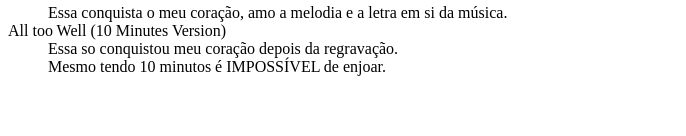
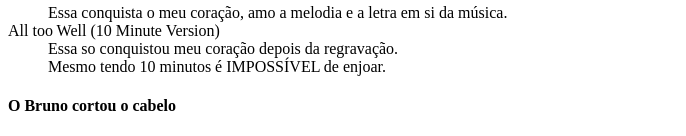
Before and after one commit to ufjf-dcc121/ufjf-dcc121-2022-1-atv2-rodriggocampos, a plain HTML site: page index.html in a window 1280 px wide. Shown: the part 661-797 px from the top of the page, without its empty margins (0-686 px from the left). Drawn offline with Linux system fonts and the light colour scheme.

Commit message:
alteraçoes

```diff
--- a/index.html
+++ b/index.html
@@ -43,10 +43,12 @@
         <dd>Essa conquista o meu coração, amo a melodia e a letra em si da música.</dd>
     </div>
     <div>
-        <dt>All too Well (10 Minutes Version)</dt>
+        <dt>All too Well (10 Minute Version)</dt>
         <dd>Essa so conquistou meu coração depois da regravação.</dd>
         <dd>Mesmo tendo 10 minutos é IMPOSSÍVEL de enjoar.</dd>
     </div>
     </dl>
+    <h4>O Bruno cortou o cabelo</h4>
+
 </body>
 </html>
```
